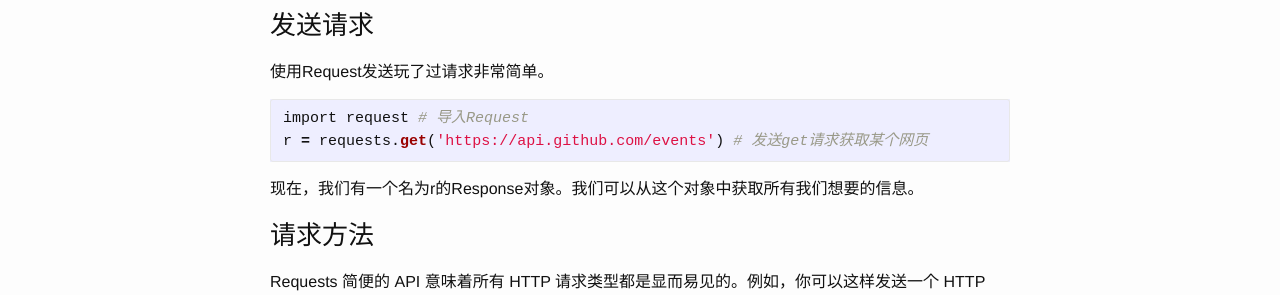
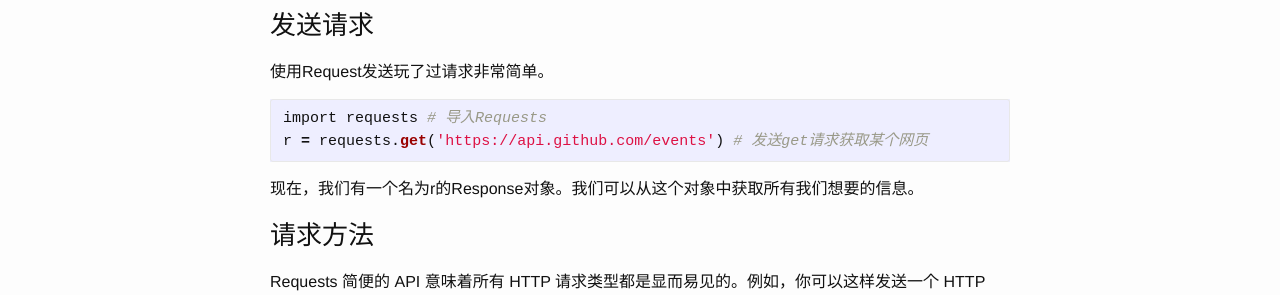
Before and after one commit to bluesnoblue/bluesnoblue.github.io, a Jekyll site: the page built from _posts/2019-08-20-requests快速上手.md, in a window 1280 px wide and 900 px high. Shown: the part 194-489 px from the top of the window. Built offline with Jekyll 4.4.1, drawn with Linux system fonts in a browser that asks for light colours.

Commit message:
fix typo

```diff
--- a/_posts/2019-08-20-requests快速上手.md
+++ b/_posts/2019-08-20-requests快速上手.md
@@ -10,7 +10,7 @@ categories: python, request
 使用Request发送玩了过请求非常简单。
 
 ~~~python
-import request # 导入Request
+import requests # 导入Requests
 r = requests.get('https://api.github.com/events') # 发送get请求获取某个网页
 ~~~
 
@@ -87,7 +87,7 @@ r = requests.get(url, headers=headers)
 ~~~python
 >>> import requests
 >>> r = requests.get('https://api.github.com/events')
->>> print（r.text)
+>>> print(r.text)
 ~~~
 
 ~~~
@@ -97,7 +97,7 @@ r = requests.get(url, headers=headers)
 你也能以字节的方式访问请求响应体，对于非文本请求：
 
 ~~~python
-print（r.content)
+print(r.content)
 ~~~
 
 ~~~~
```
